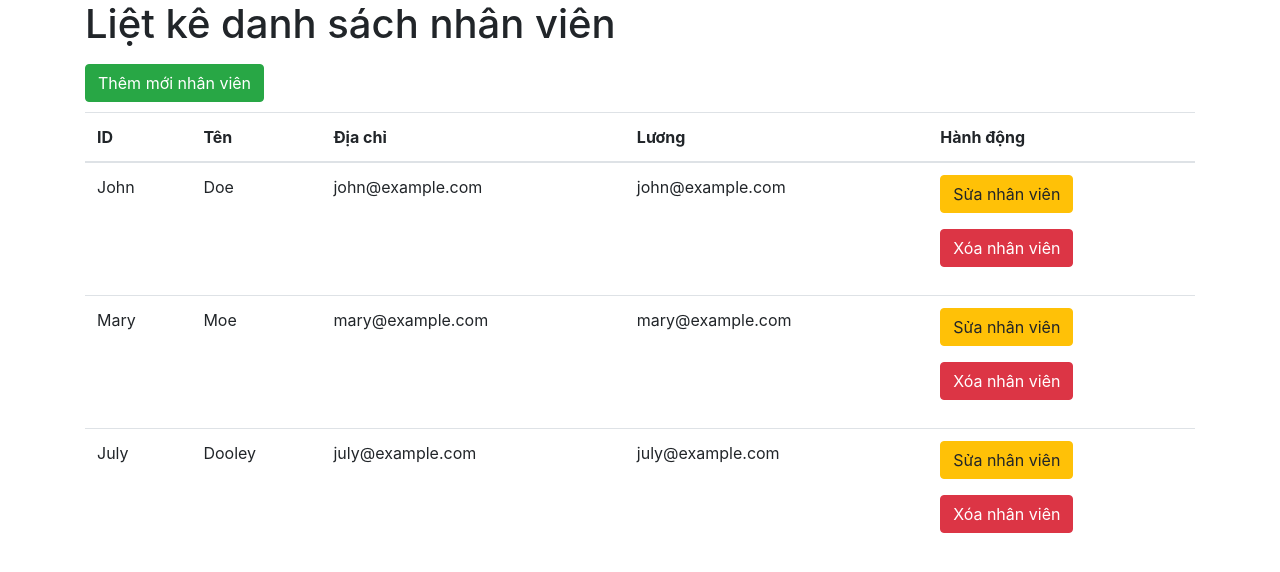
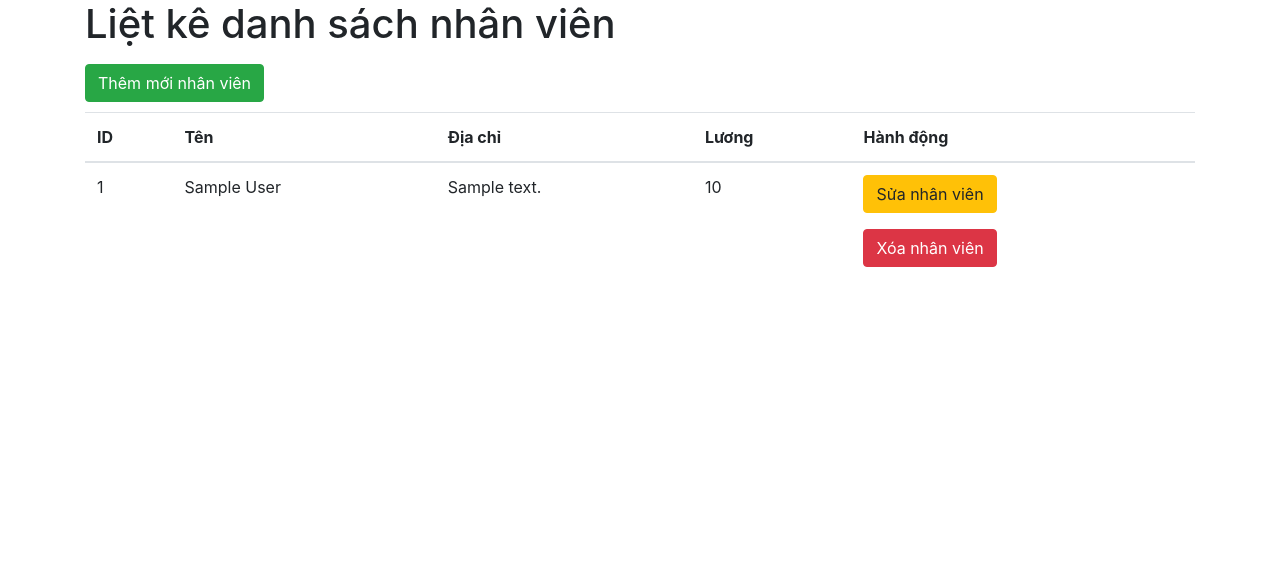
Before and after one commit to nnhongthai97/learnsql, a PHP site: page /crudphp/index1.php in a window 1280 px wide. Shown: the top 572 px of the page. Run offline with PHP 8.4, Linux system fonts and the light colour scheme; tables that the repository leaves empty or names only in its code hold one stand-in row (values such as "Sample post").

Commit message:
crud php

```diff
--- a/day2/crudphp/create.php
+++ b/day2/crudphp/create.php
@@ -6,6 +6,7 @@
     <link rel="stylesheet" href="https://stackpath.bootstrapcdn.com/bootstrap/4.3.1/css/bootstrap.min.css" integrity="sha384-ggOyR0iXCbMQv3Xipma34MD+dH/1fQ784/j6cY/iJTQUOhcWr7x9JvoRxT2MZw1T" crossorigin="anonymous">
 </head>
 <body>
+<?php
 // nạp file kết nối CSDL
 include_once "index.php";
 $name = "";
--- a/day2/crudphp/index1.php
+++ b/day2/crudphp/index1.php
@@ -17,9 +17,12 @@
 <?php
     // nạp file kết nối CSDL
     include_once "index.php";
+$sqlSelect = "SELECT * FROM employees";
+/**
+ * Thực hiện câu truy vấn và trả data cho biến $result
+ */
+$result = $connection->query($sqlSelect);
     ?>
-
-
 <div class="container">
     <div class="row">
         <div class="col-md-12">
@@ -38,42 +41,42 @@
                 </tr>
                 </thead>
                 <tbody>
-                <tr>
-                    <td>John</td>
-                    <td>Doe</td>
-                    <td>john@example.com</td>
-                    <td>john@example.com</td>
-                    <td>
-                        <p><a href="edit.php" class="btn btn-warning">Sửa nhân viên</a> </p>
-                        <p><a href="delete.php" class="btn btn-danger">Xóa nhân viên</a> </p>
-                    </td>
-                </tr>
-                <tr>
-                    <td>Mary</td>
-                    <td>Moe</td>
-                    <td>mary@example.com</td>
-                    <td>mary@example.com</td>
-                    <td>
-                        <p><a href="edit.php" class="btn btn-warning">Sửa nhân viên</a> </p>
-                        <p><a href="delete.php" class="btn btn-danger">Xóa nhân viên</a> </p>
-                    </td>
-                </tr>
-                <tr>
-                    <td>July</td>
-                    <td>Dooley</td>
-                    <td>july@example.com</td>
-                    <td>july@example.com</td>
-                    <td>
-                        <p><a href="edit.php" class="btn btn-warning">Sửa nhân viên</a> </p>
-                        <p><a href="delete.php" class="btn btn-danger">Xóa nhân viên</a> </p>
-                    </td>
-                </tr>
+                <?php
+                /**
+                 * Nếu $result->num_rows > 0 tức là có dữ liệu trong bảng
+                 * ngược lại là bảng đang rỗng
+                 */
+                if ($result->num_rows > 0) {
+                    /*
+                     *
+                     * Sử dụng $result->fetch_assoc() để lấy về từng dòng bản ghi trong bảng
+                     * và trả về cho biến $row
+                     */
+                    while($row = $result->fetch_assoc()) {
+                        ?>
+                        <tr>
+                            <td><?php echo $row["id"] ?></td>
+                            <td><?php echo $row["name"] ?></td>
+                            <td><?php echo $row["address"] ?></td>
+                            <td><?php echo $row["salary"] ?></td>
+                            <td>
+                                <p><a href="edit.php?id=<?php echo $row["id"] ?>" class="btn btn-warning">Sửa nhân viên</a> </p>
+                                <p><a href="delete.php?id=<?php echo $row["id"] ?>" class="btn btn-danger">Xóa nhân viên</a> </p>
+                            </td>
+                        </tr>
+                        <?php
+                    }
+                } else {
+                    echo "Không tồn tại nhân viên nào";
+                }
+                ?>
                 </tbody>
             </table>
         </div>
     </div>
 </div>
 
+
 </body>
 </html>
 </body>
```
Also changed, not shown: day2/crudphp/delete.php (+15 -0 lines).
